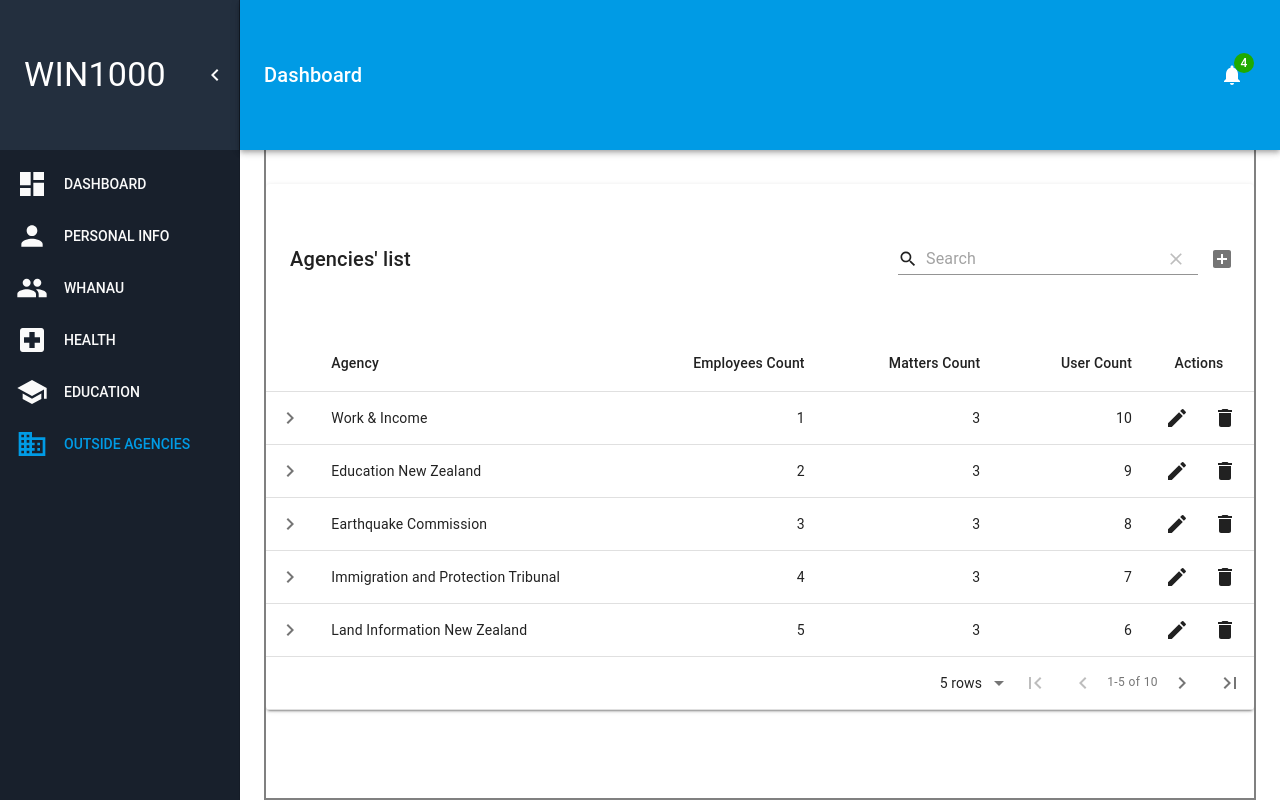
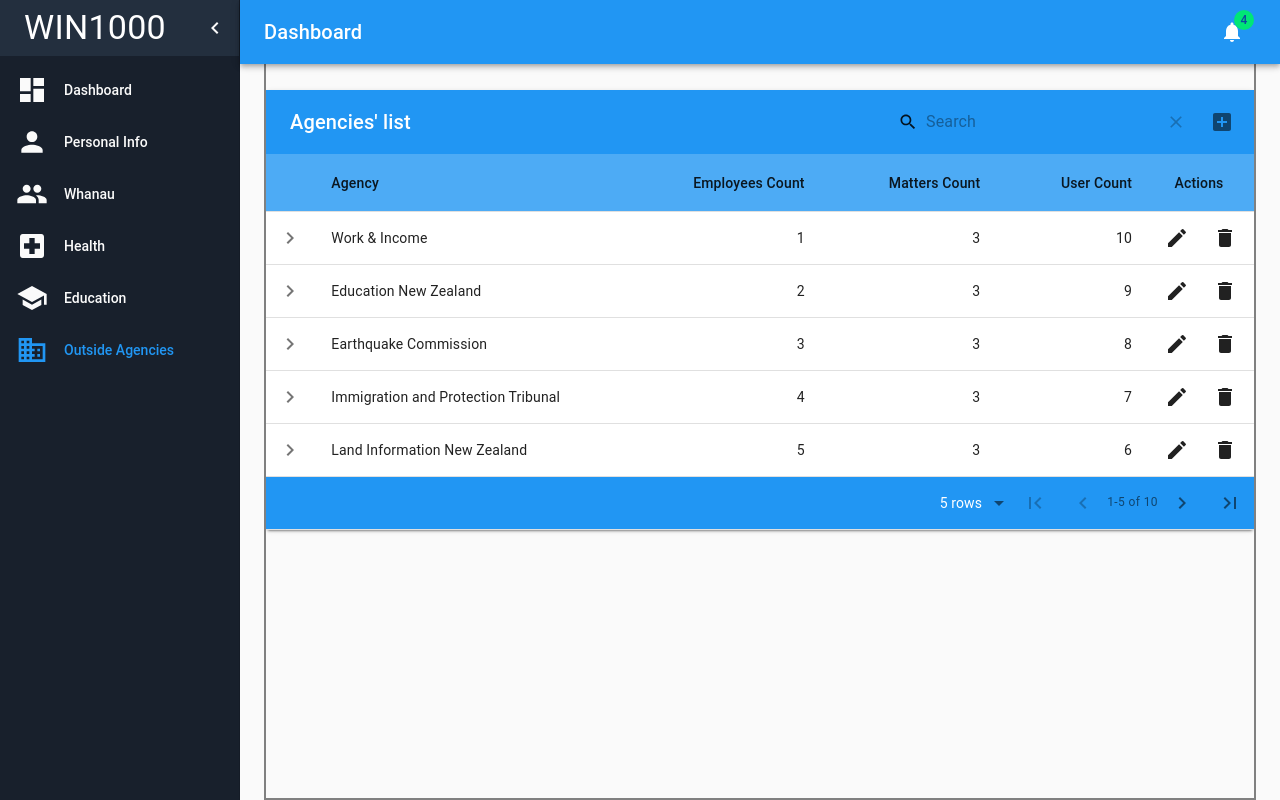
Before and after one commit to maxpowernz/win1000, a React (Create React App) app: page /admin/outside-agencies in a window 1280 px wide. Built offline with nearby package versions, Linux system fonts and the light colour scheme.

Commit message:
Table Theme
Just table theme is in place.

```diff
--- a/src/App.tsx
+++ b/src/App.tsx
@@ -1,5 +1,5 @@
+import React from "react";
 import { CssBaseline, ThemeProvider } from "@material-ui/core";
-import React from "react";
 import { BrowserRouter as Router, Route, Switch } from "react-router-dom";
 import theme from "./theme";
 import AdminLayout from "./components/layout/AdminLayout";
--- a/src/components/agency/AgencyEmployeeList.js
+++ b/src/components/agency/AgencyEmployeeList.js
@@ -17,8 +17,7 @@ import Remove from '@material-ui/icons/Remove';
 import SaveAlt from '@material-ui/icons/SaveAlt';
 import Search from '@material-ui/icons/Search';
 import ViewColumn from '@material-ui/icons/ViewColumn';
-import edit from '@material-ui/icons/Edit';
-import deleteIcon from '@material-ui/icons/Delete';
+
 
 const tableIcons = {
   Add: forwardRef((props, ref) => <AddBox {...props} ref={ref} />),
--- a/src/components/agency/AgencyList.js
+++ b/src/components/agency/AgencyList.js
@@ -2,6 +2,8 @@ import React from 'react';
 import { forwardRef } from 'react';
 import MaterialTable from "material-table";
 import AgencyEmployeeList from './AgencyEmployeeList';
+import { ThemeProvider } from "@material-ui/core";
+import theme from '../../theme';
 
 import AddBox from '@material-ui/icons/AddBox';
 import ArrowDownward from '@material-ui/icons/ArrowDownward';
@@ -45,6 +47,7 @@ export default function AgencyList() {
 
   return (
     <div style={{ maxWidth: "100%" }}>
+      <ThemeProvider theme={theme}>
         <MaterialTable
           icons={tableIcons}
           columns={[
@@ -138,7 +141,7 @@ export default function AgencyList() {
               onClick: (event, rowData) => alert("Delete agency detail " + rowData.name)
             },
           ]}
-
+          onRowClick={(event, rowData, togglePanel) => togglePanel()}
           detailPanel={[
             {
               tooltip: 'Show Name',
@@ -156,10 +159,15 @@ export default function AgencyList() {
             },
           ]}
           options={{
-            actionsColumnIndex: -1
+            actionsColumnIndex: -1,
+            headerStyle: {
+              backgroundColor: theme.palette.headerStyle.main,
+              // color: "#FFFFFF"
+            }
           }}
           title="Agencies' list"
         />
+        </ThemeProvider>
       </div>
   );
 }
--- /dev/null
+++ b/src/theme.jsx
@@ -0,0 +1,130 @@
+import { createMuiTheme } from '@material-ui/core/styles';
+import { blue } from '@material-ui/core/colors';
+
+const theme = createMuiTheme({
+  palette: {
+    primary: {
+      main: blue[500],
+    },
+    secondary: {
+      main: "#00e676",
+      contrastText: blue[900],
+    },
+    headerStyle:{
+      main: "#4dabf5",
+    }
+  },
+});
+
+theme.props = {
+  MuiButton: {
+    disableElevation: true,
+  },
+  MuiInputLabel: {
+    shrink: true,
+  },
+  MuiInput: {
+    disableUnderline: true,
+  },
+  MuiTooltip: {
+    arrow: true,
+  },
+
+};
+
+theme.overrides = {
+  MuiTable:{
+    MuiToolbar:{
+      root:{
+        backgroundColor: theme.palette.primary.main,
+        color: '#2c387e',
+      },
+    },
+  },
+  MuiPaper:{
+    root:{
+      elevation: 10,
+    },
+  },
+  MuiToolbar:{
+    root:{
+      backgroundColor: theme.palette.primary.main,
+      color: '#ffffff',
+    },
+  },
+  MuiButton: {
+    root: {
+      borderRadius: 0,
+      textTransform: 'none',
+    },
+    containedPrimary: {
+      '&:hover': {
+        backgroundColor: theme.palette.secondary.main,
+        color: theme.palette.primary.dark,
+      },
+    },
+    containedSecondary: {
+      fontWeight: 700,
+    },
+  },
+  MuiInputLabel: {
+    root: {
+      textTransform: 'uppercase',
+      fontSize: '1.5rem',
+    },
+  },
+  MuiInput: {
+    root: {
+      // color: '#ffffff',
+      // top: theme.spacing(2),
+      // border: `1px solid ${grey[500]}`,
+      // outline: `1px solid transparent`,
+      // padding: theme.spacing(1),
+      // '&$focused': {
+      //   border: `1px solid ${theme.palette.primary.main}`,
+      //   outline: `1px solid ${theme.palette.primary.main}`,
+      // },
+    },
+  },
+  MuiTooltip: {
+    tooltip: {
+      backgroundColor: '#fff',
+      border: `2px solid ${theme.palette.primary.main}`,
+      color: theme.palette.primary.main,
+    },
+    arrow: {
+      color: theme.palette.primary.main,
+    },
+  },
+};
+
+export default theme;
+// import red from "@material-ui/core/colors/red";
+// import { createMuiTheme } from "@material-ui/core/styles";
+
+// export const appBarHeight = 128;
+
+// // A custom theme for this app
+// const theme = createMuiTheme({
+//   palette: {
+//     primary: {
+//       main: "#009BE5",
+//     },
+//     secondary: {
+//       main: "#1FAA00",
+//     },
+//     error: {
+//       main: red.A400,
+//     },
+//     background: {
+//       default: "#fff",
+//     },
+//   },
+//   mixins: {
+//     toolbar: {
+//       minHeight: 150,
+//     },
+//   },
+// });
+
+// export default theme;
```
